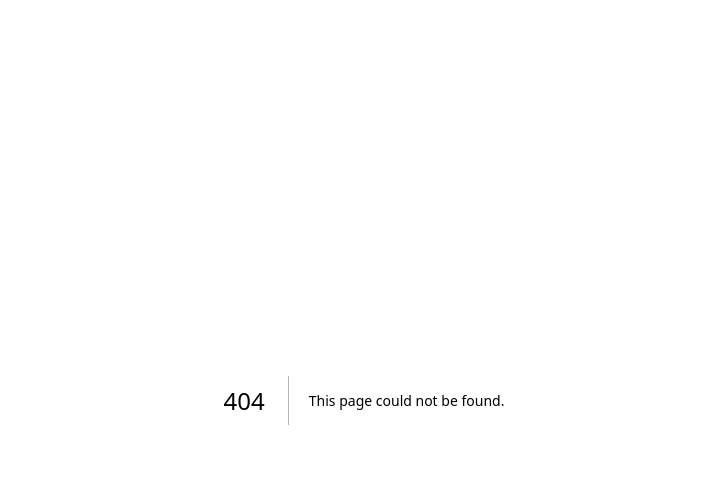
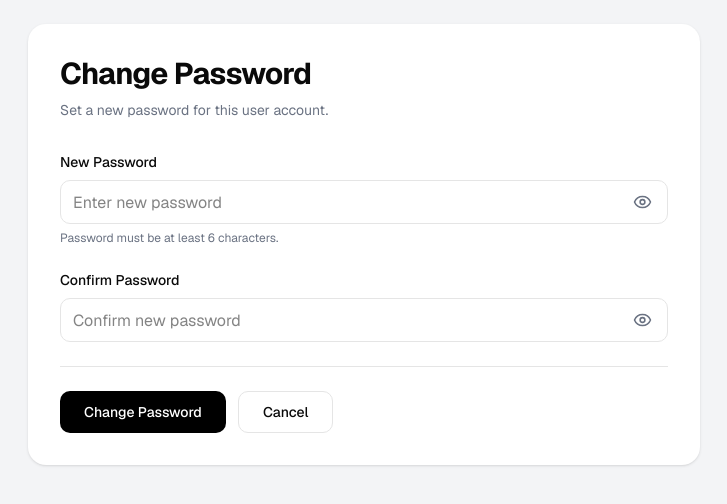
Before and after one commit to CheSubhro/pharmatrix, a Next.js app: page /users/1/password in a window 1280 px wide. Before the commit this address had no page. Shown: the top 504 px of the page, without its empty margins (276-1003 px from the left). Built offline with nearby package versions, Linux system fonts and the light colour scheme.

Commit message:
Change Password Concept Done

```diff
--- /dev/null
+++ b/src/app/api/users/[id]/password/route.ts
@@ -0,0 +1,95 @@
+
+
+import { NextResponse } from "next/server";
+import { connectDB } from "@/lib/mongodb";
+import User from "@/models/User";
+import { requirePermission } from "@/lib/authorization";
+import { PERMISSIONS } from "@/constants/permissions";
+import { hashPassword } from "@/services/auth.service";
+
+export async function PUT(
+  request: Request,
+  { params }: { params: Promise<{ id: string }> }
+) {
+  try {
+    const auth = await requirePermission(
+      PERMISSIONS.USER_MANAGE
+    );
+
+    if (!auth.authorized) {
+      return NextResponse.json(
+        {
+          success: false,
+          message:
+            auth.status === 401
+              ? "Authentication required"
+              : "You do not have permission to manage users",
+        },
+        { status: auth.status }
+      );
+    }
+
+    const { id } = await params;
+
+    const body = await request.json();
+
+    const { password } = body;
+
+    if (!password) {
+      return NextResponse.json(
+        {
+          success: false,
+          message: "New password is required",
+        },
+        { status: 400 }
+      );
+    }
+
+    if (String(password).length < 6) {
+      return NextResponse.json(
+        {
+          success: false,
+          message: "Password must be at least 6 characters",
+        },
+        { status: 400 }
+      );
+    }
+
+    await connectDB();
+
+    const user = await User.findById(id);
+
+    if (!user) {
+      return NextResponse.json(
+        {
+          success: false,
+          message: "User not found",
+        },
+        { status: 404 }
+      );
+    }
+
+    const hashedPassword = await hashPassword(
+      String(password)
+    );
+
+    user.password = hashedPassword;
+
+    await user.save();
+
+    return NextResponse.json({
+      success: true,
+      message: "Password changed successfully",
+    });
+  } catch (error) {
+    console.error("Change Password Error:", error);
+
+    return NextResponse.json(
+      {
+        success: false,
+        message: "Failed to change password",
+      },
+      { status: 500 }
+    );
+  }
+}
--- /dev/null
+++ b/src/app/users/[id]/password/page.tsx
@@ -0,0 +1,223 @@
+
+
+
+"use client";
+
+import { FormEvent, useState } from "react";
+import { useParams, useRouter } from "next/navigation";
+import { Eye, EyeOff } from "lucide-react";
+import { toast } from "sonner";
+
+export default function ChangePasswordPage() {
+  const router = useRouter();
+  const params = useParams();
+
+  const id = params.id as string;
+
+  const [password, setPassword] = useState("");
+  const [confirmPassword, setConfirmPassword] =
+    useState("");
+
+  const [showPassword, setShowPassword] = useState(false);
+  const [showConfirmPassword, setShowConfirmPassword] =
+    useState(false);
+
+  const [saving, setSaving] = useState(false);
+
+  async function handleSubmit(
+    event: FormEvent<HTMLFormElement>
+  ) {
+    event.preventDefault();
+
+    if (password.length < 6) {
+      toast.error(
+        "Password must be at least 6 characters"
+      );
+      return;
+    }
+
+    if (password !== confirmPassword) {
+      toast.error("Passwords do not match");
+      return;
+    }
+
+    setSaving(true);
+
+    try {
+      const response = await fetch(
+        `/api/users/${id}/password`,
+        {
+          method: "PUT",
+          headers: {
+            "Content-Type": "application/json",
+          },
+          body: JSON.stringify({
+            password,
+          }),
+        }
+      );
+
+      const data = await response.json();
+
+      if (!response.ok) {
+        toast.error(
+          data.message || "Failed to change password"
+        );
+        return;
+      }
+
+      toast.success(
+        "Password changed successfully!"
+      );
+
+      setPassword("");
+      setConfirmPassword("");
+
+      setTimeout(() => {
+        router.push("/users");
+      }, 1200);
+    } catch {
+      toast.error(
+        "Something went wrong. Please try again."
+      );
+    } finally {
+      setSaving(false);
+    }
+  }
+
+  return (
+    <main className="min-h-screen bg-gray-100 p-6">
+      <div className="mx-auto max-w-2xl">
+        <div className="rounded-2xl bg-white p-8 shadow-sm">
+          <div className="mb-8">
+            <h1 className="text-3xl font-bold tracking-tight">
+              Change Password
+            </h1>
+
+            <p className="mt-2 text-sm text-gray-500">
+              Set a new password for this user account.
+            </p>
+          </div>
+
+          <form
+            onSubmit={handleSubmit}
+            className="space-y-6"
+          >
+            <div>
+              <label className="mb-2 block text-sm font-medium">
+                New Password
+              </label>
+
+              <div className="relative">
+                <input
+                  type={
+                    showPassword
+                      ? "text"
+                      : "password"
+                  }
+                  value={password}
+                  onChange={(e) =>
+                    setPassword(e.target.value)
+                  }
+                  placeholder="Enter new password"
+                  minLength={6}
+                  required
+                  className="h-11 w-full rounded-lg border px-3 pr-11 outline-none transition focus:border-black focus:ring-2 focus:ring-gray-200"
+                />
+
+                <button
+                  type="button"
+                  onClick={() =>
+                    setShowPassword(!showPassword)
+                  }
+                  className="absolute right-2 top-1/2 -translate-y-1/2 rounded-md p-2 text-gray-500 transition hover:bg-gray-100 hover:text-gray-900"
+                  aria-label={
+                    showPassword
+                      ? "Hide password"
+                      : "Show password"
+                  }
+                >
+                  {showPassword ? (
+                    <EyeOff size={19} />
+                  ) : (
+                    <Eye size={19} />
+                  )}
+                </button>
+              </div>
+
+              <p className="mt-1.5 text-xs text-gray-500">
+                Password must be at least 6 characters.
+              </p>
+            </div>
+
+            <div>
+              <label className="mb-2 block text-sm font-medium">
+                Confirm Password
+              </label>
+
+              <div className="relative">
+                <input
+                  type={
+                    showConfirmPassword
+                      ? "text"
+                      : "password"
+                  }
+                  value={confirmPassword}
+                  onChange={(e) =>
+                    setConfirmPassword(e.target.value)
+                  }
+                  placeholder="Confirm new password"
+                  minLength={6}
+                  required
+                  className="h-11 w-full rounded-lg border px-3 pr-11 outline-none transition focus:border-black focus:ring-2 focus:ring-gray-200"
+                />
+
+                <button
+                  type="button"
+                  onClick={() =>
+                    setShowConfirmPassword(
+                      !showConfirmPassword
+                    )
+                  }
+                  className="absolute right-2 top-1/2 -translate-y-1/2 rounded-md p-2 text-gray-500 transition hover:bg-gray-100 hover:text-gray-900"
+                  aria-label={
+                    showConfirmPassword
+                      ? "Hide password"
+                      : "Show password"
+                  }
+                >
+                  {showConfirmPassword ? (
+                    <EyeOff size={19} />
+                  ) : (
+                    <Eye size={19} />
+                  )}
+                </button>
+              </div>
+            </div>
+
+            <div className="flex gap-3 border-t pt-6">
+              <button
+                type="submit"
+                disabled={saving}
+                className="rounded-lg bg-black px-6 py-2.5 text-sm font-medium text-white transition hover:bg-gray-800 disabled:cursor-not-allowed disabled:opacity-50"
+              >
+                {saving
+                  ? "Changing..."
+                  : "Change Password"}
+              </button>
+
+              <button
+                type="button"
+                onClick={() => router.push("/users")}
+                disabled={saving}
+                className="rounded-lg border px-6 py-2.5 text-sm font-medium transition hover:bg-gray-100 disabled:opacity-50"
+              >
+                Cancel
+              </button>
+            </div>
+          </form>
+        </div>
+      </div>
+    </main>
+  );
+}
--- a/src/app/users/page.tsx
+++ b/src/app/users/page.tsx
@@ -1,9 +1,14 @@
+
 
 "use client";
 
 import { useEffect, useState } from "react";
 import Link from "next/link";
-import { Pencil, Trash2 } from "lucide-react";
+import {
+  KeyRound,
+  Pencil,
+  Trash2,
+} from "lucide-react";
 import { toast } from "sonner";
 
 interface User {
@@ -20,7 +25,9 @@ export default function UsersPage() {
   const [loading, setLoading] = useState(true);
   const [error, setError] = useState("");
 
-  const [deleteUser, setDeleteUser] = useState<User | null>(null);
+  const [deleteUser, setDeleteUser] = useState<User | null>(
+    null
+  );
   const [deleting, setDeleting] = useState(false);
 
   async function loadUsers() {
@@ -200,6 +207,14 @@ export default function UsersPage() {
                             Edit
                           </Link>
 
+                          <Link
+                            href={`/users/${user._id}/password`}
+                            className="inline-flex items-center gap-2 rounded-md border px-3 py-2 text-sm font-medium transition hover:bg-gray-100"
+                          >
+                            <KeyRound size={15} />
+                            Change Password
+                          </Link>
+
                           <button
                             type="button"
                             onClick={() =>
@@ -252,7 +267,9 @@ export default function UsersPage() {
                 disabled={deleting}
                 className="rounded-lg bg-red-600 px-5 py-2.5 text-sm font-medium text-white transition hover:bg-red-700 disabled:cursor-not-allowed disabled:opacity-50"
               >
-                {deleting ? "Deleting..." : "Delete User"}
+                {deleting
+                  ? "Deleting..."
+                  : "Delete User"}
               </button>
             </div>
           </div>
```
